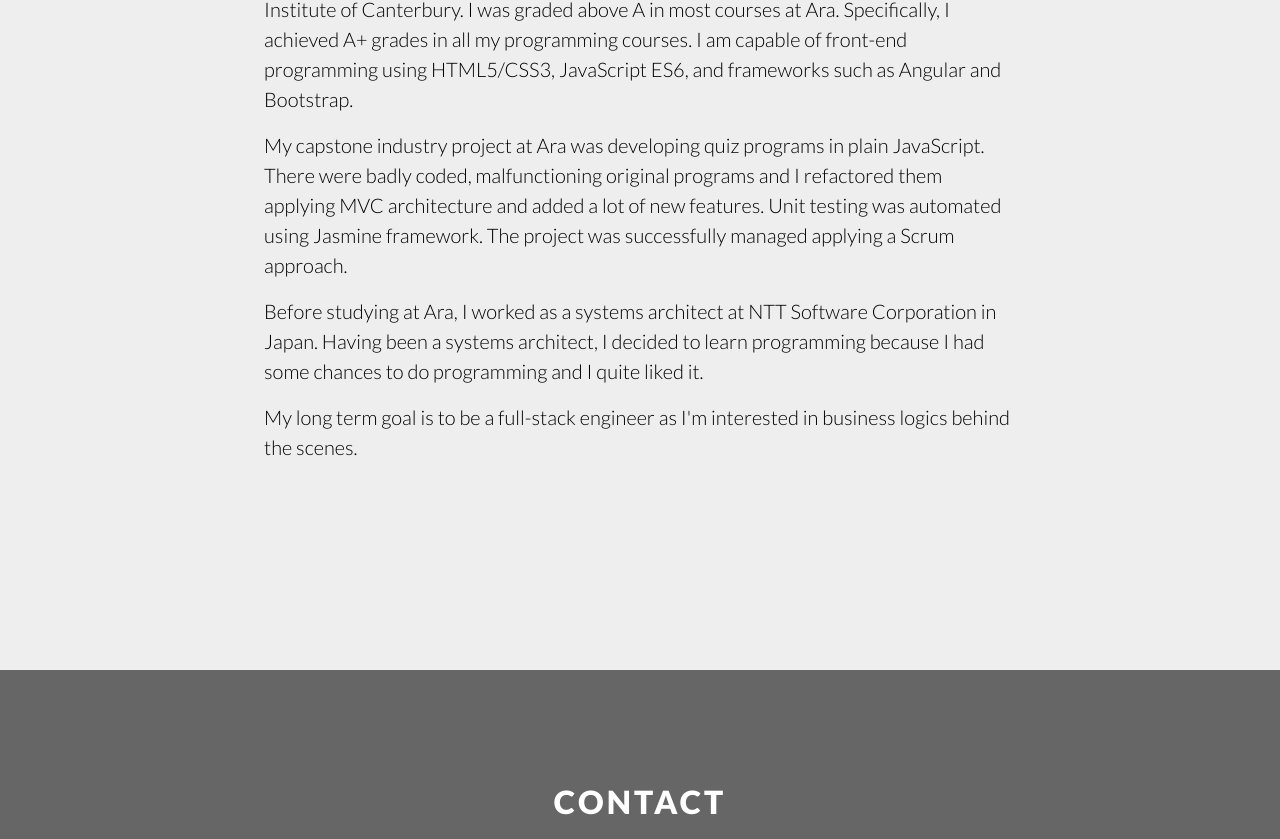
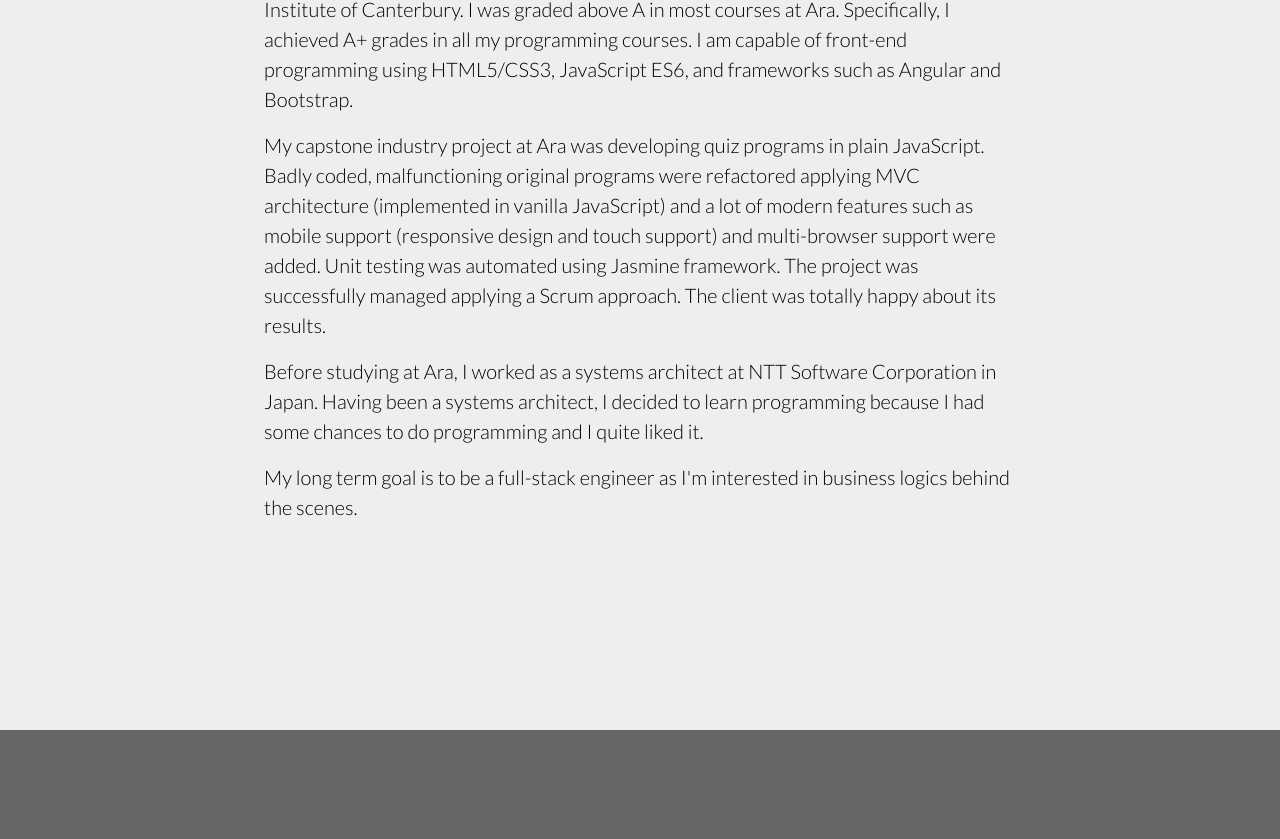
Before and after one commit to sgmbr/sgmbr.github.io, a plain HTML site: page index.html in a window 1280 px wide. Shown: the part 3014-3853 px from the top of the page. Drawn offline with nearby package versions, Linux system fonts and the light colour scheme.

Commit message:
Fix about text

```diff
--- a/index.html
+++ b/index.html
@@ -126,7 +126,7 @@
                 Hi, my name is Satoshi. I am a recent graduate from the Computing Department at Ara Institute of Canterbury. I was graded above A in most courses at Ara. Specifically, I achieved A+ grades in all my programming courses. I am capable of front-end programming using HTML5/CSS3, JavaScript ES6, and frameworks such as Angular and Bootstrap.
             </p>
             <p class="about-text">
-                My capstone industry project at Ara was developing quiz programs in plain JavaScript. There were badly coded, malfunctioning original programs and I refactored them applying MVC architecture and added a lot of new features. Unit testing was automated using Jasmine framework. The project was successfully managed applying a Scrum approach.
+                My capstone industry project at Ara was developing quiz programs in plain JavaScript. Badly coded, malfunctioning original programs were refactored applying MVC architecture (implemented in vanilla JavaScript) and a lot of modern features such as mobile support (responsive design and touch support) and multi-browser support were added. Unit testing was automated using Jasmine framework. The project was successfully managed applying a Scrum approach. The client was totally happy about its results.
             </p>
             <p class="about-text">
                 Before studying at Ara, I worked as a systems architect at NTT Software Corporation in Japan. Having been a systems architect, I decided to learn programming because I had some chances to do programming and I quite liked it.
```
